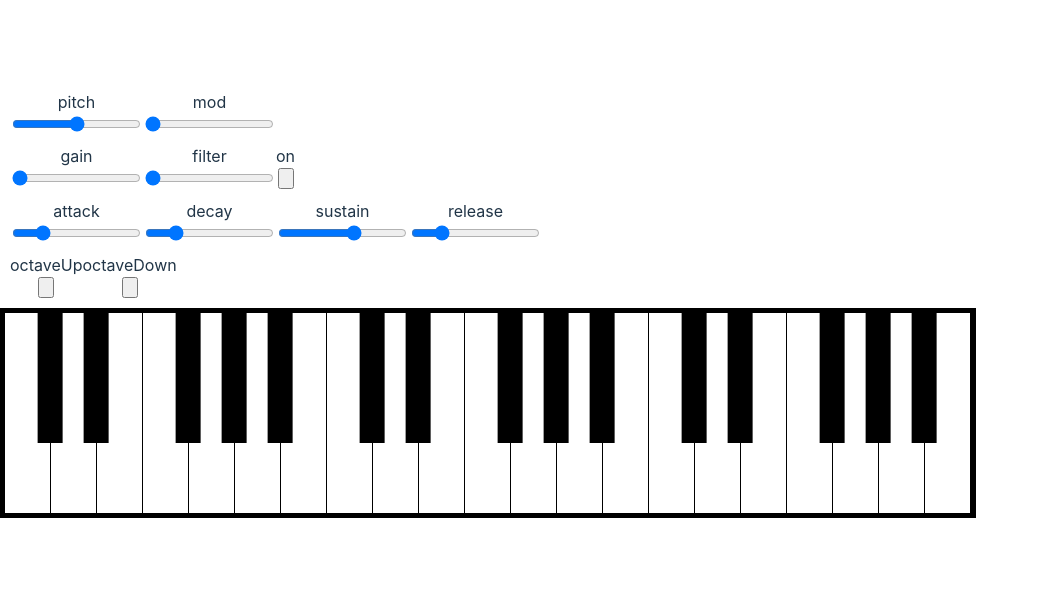
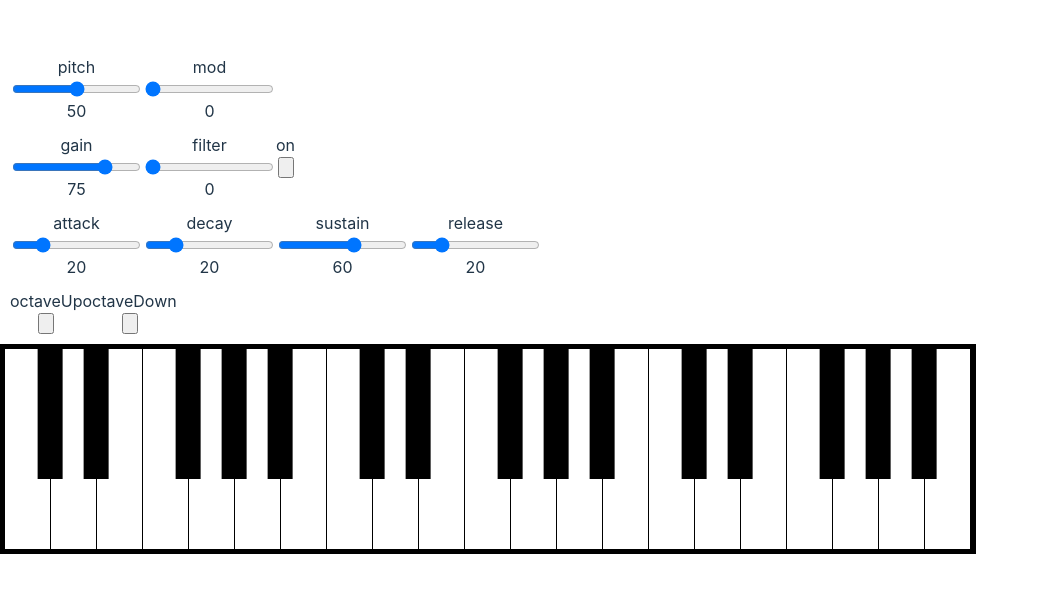
Before and after one commit to John-D-McGurk/React_Synth, a React (Vite) app: page / in a window 1280 px wide. Shown: the part 206-798 px from the top of the page, without its empty margins (0-1039 px from the left). Built offline with nearby package versions, Linux system fonts and the light colour scheme.

Commit message:
added web audio api and conected to keys

```diff
--- a/components/Instrument.jsx
+++ b/components/Instrument.jsx
@@ -3,6 +3,21 @@ import Panel from "./Panel";
 import Keyboard from "../components/Keyboard";
 
 import data from "../synthesizers/basic/presets/default.json";
+import noteFreqList from "../noteFreqs.json";
+
+const ctx = new AudioContext();
+const oscList = [];
+for (let i = 0; i < 9; i++) {
+  oscList[i] = {};
+}
+let mainGainNode;
+mainGainNode = ctx.createGain();
+mainGainNode.connect(ctx.destination);
+
+let noteFreq = noteFreqList;
+let customWaveform = null;
+let sineTerms = null;
+let cosineTerms = null;
 
 export default function Instrument(props) {
   let PanelsObject = props.contents.panels;
@@ -10,7 +25,7 @@ export default function Instrument(props) {
   let panels = [];
   const [state, setState] = useState(data);
   let settings = data;
-  //   console.log(state);
+
   if (props.contents.panels.pitchMod && !state.panels.pitchMod) {
     setState((prevState) => {
       return {
@@ -20,11 +35,29 @@ export default function Instrument(props) {
     });
   }
 
+  if (props.contents.inputs.keyboard && !state.keys) {
+    const keys = {};
+    let notes = noteFreqList;
+    let notesObject = {};
+    Object.entries(notes).forEach((note) => {
+      let map = note[1].map((freq) => {
+        return { freq: freq, active: false };
+      });
+      notesObject[note[0]] = map;
+    });
+
+    setState((prevState) => {
+      return {
+        ...prevState,
+        keys: notesObject,
+      };
+    });
+  }
+
   function handleChange(e) {
     const targetValue = e.target.value,
       targetName = e.target.name,
       targetPanel = e.target.dataset.panel;
-    console.log(state.panels.envelope);
     setState((prevState) => {
       return {
         ...prevState,
@@ -38,11 +71,73 @@ export default function Instrument(props) {
       };
     });
   }
-  //   console.log(state.panels.envelope);
+
+  function audioSetup() {
+    mainGainNode.gain.value = state.panels.controls.gain / 100;
+  }
+  audioSetup();
+
+  function playTone(freq) {
+    const osc = ctx.createOscillator();
+    osc.connect(mainGainNode);
+
+    osc.frequency.value = freq;
+    osc.type = "sine";
+
+    osc.start();
+
+    return osc;
+  }
+
+  function notePressed(e) {
+    ctx.resume();
+    if (e.buttons & 1) {
+      const dataset = e.target.dataset,
+        note = dataset.note,
+        octave = dataset.octave;
+      // when dragged from natural to sharp notes parent must be deactivated
+      // as mouse is still over child of parent.
+      if (note.includes("#")) {
+        const parent = e.target.closest(".keyboard--white-note");
+        if (parent.dataset.pressed) {
+          innerRelease(parent.dataset);
+        }
+      }
+      if (!dataset.pressed && octave) {
+        //   console.log(state.keys);
+
+        // console.log(mainGainNode.value);
+
+        dataset.pressed = true;
+        oscList[octave][note] = playTone(state.keys[note][octave].freq);
+
+        // console.log(oscList[octave][note]);
+      }
+    }
+  }
+
+  function innerRelease(dataset) {
+    oscList[dataset.octave][dataset.note].stop();
+    delete oscList[dataset.octave][dataset.note];
+    delete dataset.pressed;
+  }
+
+  function noteReleased(e) {
+    const dataset = e.target.dataset,
+      note = dataset.note,
+      octave = dataset.octave;
+    // console.log(oscList);
+
+    if (dataset && dataset.pressed) {
+      //   console.log(oscList[octave][note]);
+      if (oscList[octave] && oscList[octave][note]) {
+        innerRelease(dataset);
+      }
+    }
+  }
 
   Object.entries(PanelsObject).forEach(([key, value]) => {
     const settings = state.panels[key];
-    // console.log(settings);
     panels.push(
       <Panel
         handleChange={handleChange}
@@ -55,7 +150,11 @@ export default function Instrument(props) {
   return (
     <>
       {panels}
-      <Keyboard octaves={settings.octaves} />
+      <Keyboard
+        octaves={settings.octaves}
+        notePressed={notePressed}
+        noteReleased={noteReleased}
+      />
     </>
   );
 }
--- a/components/Keyboard.jsx
+++ b/components/Keyboard.jsx
@@ -7,13 +7,31 @@ export default function Keyboard(props) {
   props.octaves.forEach((octave) => {
     keyboard = keyboard.concat(
       notes.map((note) => {
+        const naturalNote = note + octave;
+        const sharpNote = note + "#" + octave;
         return (
-          <div data-note={octave + note} className="keyboard--white-note">
+          <div
+            data-note={note}
+            data-octave={octave}
+            className="keyboard--white-note"
+            onMouseDown={props.notePressed}
+            onMouseUp={props.noteReleased}
+            onMouseOver={props.notePressed}
+            onMouseLeave={props.noteReleased}
+          >
+            <span className="keyboard--white-note-label">{naturalNote} </span>
             {note !== "E" && note != "B" && (
               <div
-                data-note={octave + note + "#"}
+                data-note={note + "#"}
+                data-octave={octave}
                 className="keyboard--black-note"
-              ></div>
+                onMouseDown={props.notePressed}
+                onMouseUp={props.noteReleased}
+                onMouseOver={props.notePressed}
+                onMouseLeave={props.noteReleased}
+              >
+                <span className="keyboard--black-note-label">{sharpNote}</span>
+              </div>
             )}
           </div>
         );
--- a/components/Knob.jsx
+++ b/components/Knob.jsx
@@ -1,12 +1,7 @@
 import React, { useState } from "react";
 
 export default function Knob(props) {
-  // const [value, setValue] = useState(props.setting);
-  // function handleChange(e) {
-  //   setValue(e.target.value);
-  // }
-  // props.settings.panels[props.panel][props.label];
-  // console.log(props.settings.panels[props.panel][props.label]);
+  const value = props.settings.panels[props.panel][props.label];
   return (
     <div className="knob">
       <span className="knob--label">{props.label}</span>
@@ -16,11 +11,11 @@ export default function Knob(props) {
         type="range"
         min={0}
         max={100}
-        value={props.settings.panels[props.panel][props.label]}
+        value={value}
         onChange={props.handleChange}
         className="slider"
       />
-      {/* <span>{value}</span> */}
+      <span>{value}</span>
     </div>
   );
 }
--- a/src/main.jsx
+++ b/src/main.jsx
@@ -2,15 +2,6 @@ import React from "react";
 import ReactDOM from "react-dom/client";
 import App from "./App.jsx";
 import "./index.css";
-
-const audioContext = new AudioContext();
-const oscList = [];
-let mainGainNode = null;
-
-let noteFreq = null;
-let customWaveform = null;
-let sineTerms = null;
-let cosineTerms = null;
 
 ReactDOM.createRoot(document.getElementById("root")).render(
   <React.StrictMode>
--- a/style.css
+++ b/style.css
@@ -14,6 +14,7 @@
     position: absolute;
     border: 5px solid black;
     height: 200px;
+    font-size: 0.7rem;
 }
 
 .keyboard--white-note {
@@ -23,6 +24,20 @@
     background: white;
     border-right: 1px solid black;
     position: relative;
+}
+.keyboard--white-note-label {
+        color: #000;
+
+}
+
+.keyboard--white-note-label,
+.keyboard--black-note-label {
+    position: absolute;
+    bottom: 0.5rem;
+    left: 50%;
+    transform: translateX(-50%);
+    pointer-events: none;
+    display: none;
 }
 
 .keyboard--black-note {
--- a/synthesizers/basic/presets/default.json
+++ b/synthesizers/basic/presets/default.json
@@ -1,7 +1,7 @@
 {
   "panels": {
     "controls": {
-      "gain": 0,
+      "gain": 75,
       "filter": 0,
       "on": true
     },
```
